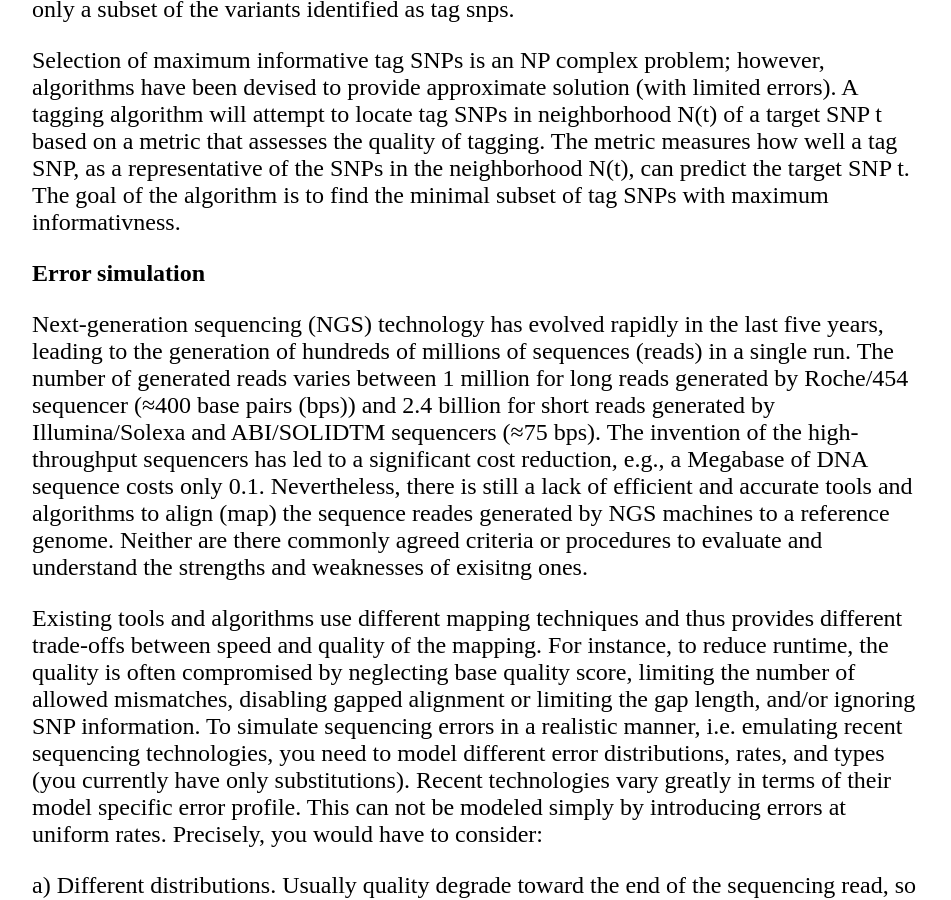
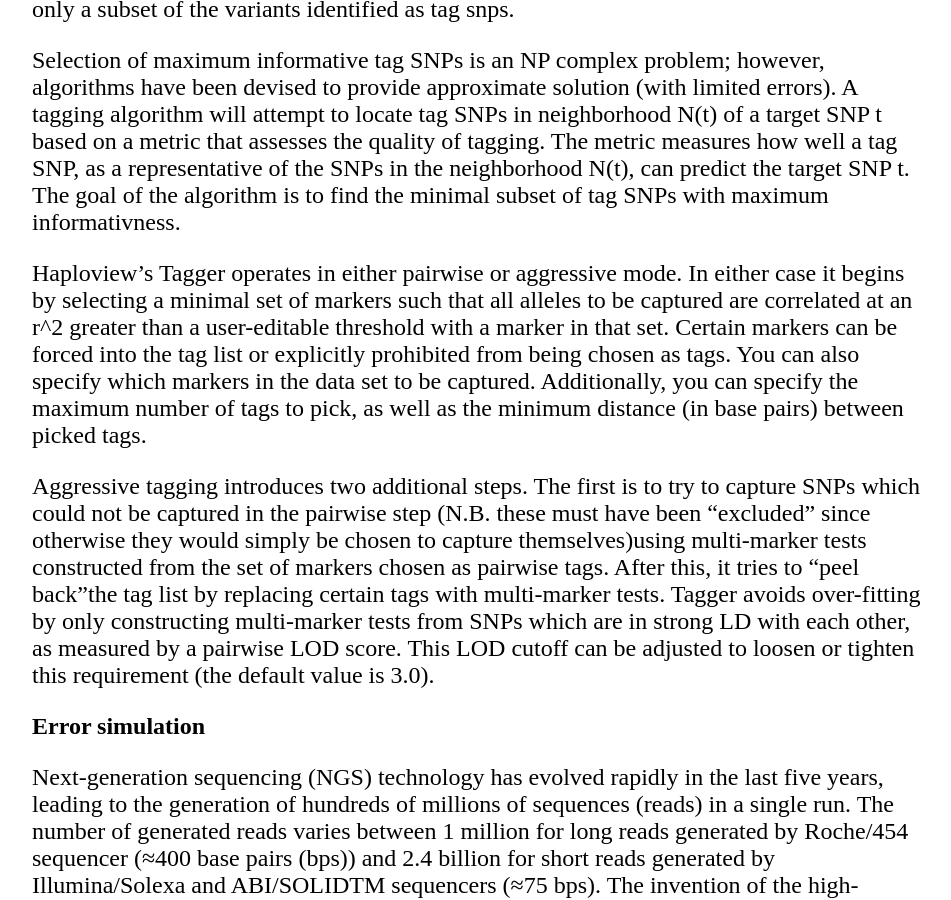
Before and after one commit to lybird300/lybird300.github.io, a Jekyll site: the page built from _posts/2015-05-07-simulate-gwas-data.md, in a window 1280 px wide and 900 px high, scrolled down 5601 px. Shown: the whole window, without its empty margins (160-1111 px from the left). Built offline with Jekyll 4.4.1, drawn with Linux system fonts in a browser that asks for light colours.

Commit message:
Update 2015-05-07-simulate-gwas-data.md

```diff
--- a/_posts/2015-05-07-simulate-gwas-data.md
+++ b/_posts/2015-05-07-simulate-gwas-data.md
@@ -67,7 +67,9 @@ Almost every trait has both genetic and environmental influence. Heritability is
 
 Selection of maximum informative tag SNPs is an NP complex problem; however, algorithms have been devised to provide approximate solution (with limited errors). A tagging algorithm will attempt to locate tag SNPs in neighborhood N(t) of a target SNP t based on a metric that assesses the quality of tagging. The metric measures how well a tag SNP, as a representative of the SNPs in the neighborhood N(t), can predict the target SNP t. The goal of the algorithm is to find the minimal subset of tag SNPs with maximum informativness.
 
+Haploview's Tagger operates in either pairwise or aggressive mode. In either case it begins by selecting a minimal set of markers such that all alleles to be captured are correlated at an r^2 greater than a user-editable threshold with a marker in that set. Certain markers can be forced into the tag list or explicitly prohibited from being chosen as tags. You can also specify which markers in the data set to be captured. Additionally, you can specify the maximum number of tags to pick, as well as the minimum distance (in base pairs) between picked tags.
 
+Aggressive tagging introduces two additional steps. The first is to try to capture SNPs which could not be captured in the pairwise step (N.B. these must have been "excluded" since otherwise they would simply be chosen to capture themselves)using multi-marker tests constructed from the set of markers chosen as pairwise tags. After this, it tries to "peel back"the tag list by replacing certain tags with multi-marker tests. Tagger avoids over-fitting by only constructing multi-marker tests from SNPs which are in strong LD with each other, as measured by a pairwise LOD score. This LOD cutoff can be adjusted to loosen or tighten this requirement (the default value is 3.0).
 
 <h2>Error simulation</h2>
 Next-generation sequencing (NGS) technology has evolved rapidly in the last five years, leading to the generation of hundreds of millions of sequences (reads) in a single run. The number of generated reads varies between 1 million for long reads generated by Roche/454 sequencer (≈400 base pairs (bps)) and 2.4 billion for short reads generated by Illumina/Solexa and ABI/SOLIDTM sequencers (≈75 bps). The invention of the high-throughput sequencers has led to a significant cost reduction, e.g., a Megabase of DNA sequence costs only <DOLLAR/>0.1. Nevertheless, there is still a lack of efficient and accurate tools and algorithms to align (map) the sequence reades generated by NGS machines to a reference genome. Neither are there commonly agreed criteria or procedures to evaluate and understand the strengths and weaknesses of exisitng ones.
```
